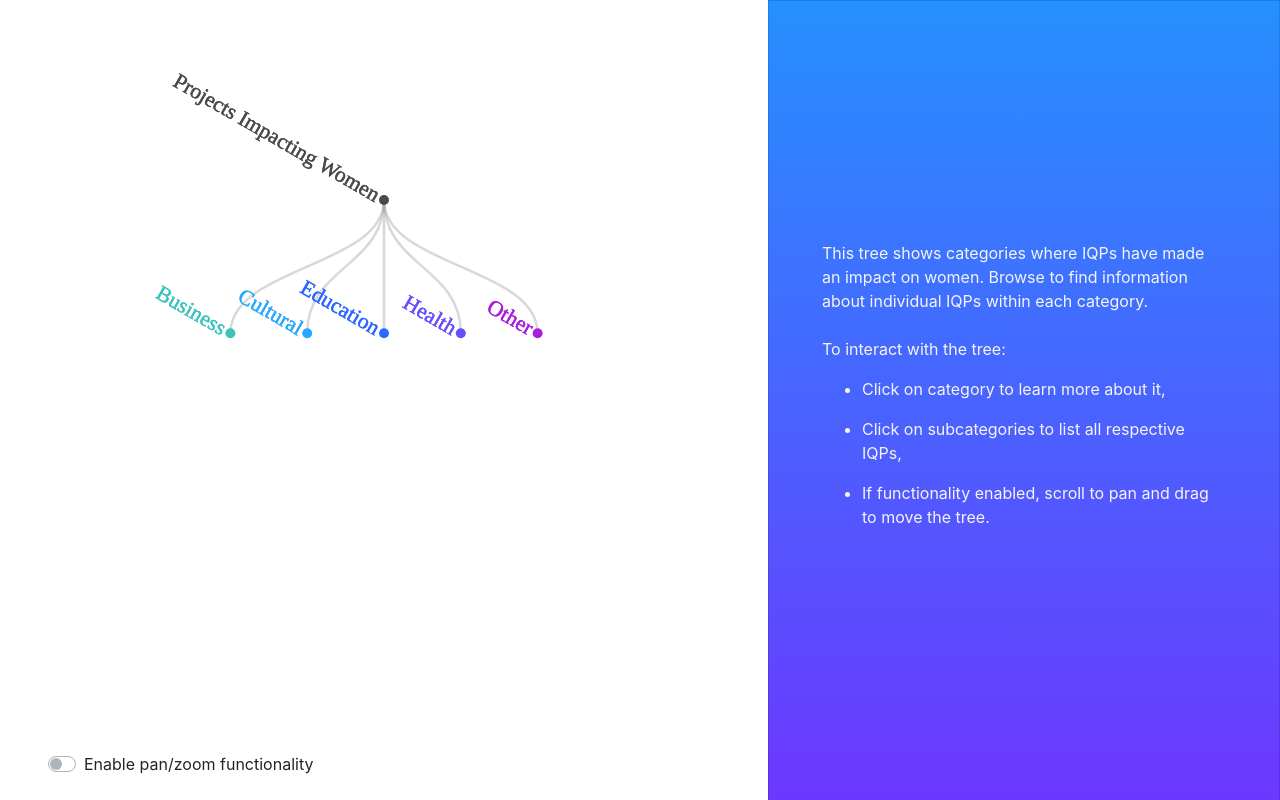
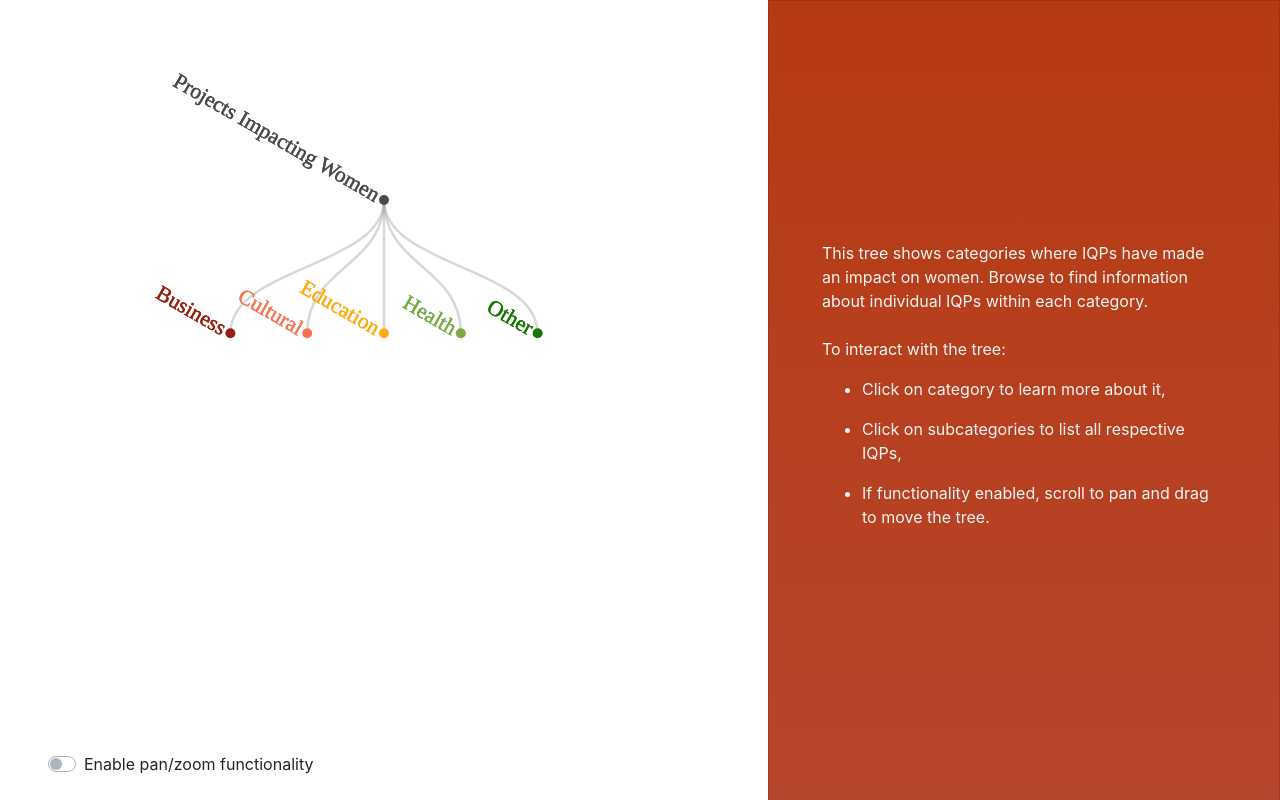
Before and after one commit to global-lab/women-in-the-world-impact, a plain HTML site: page index.html in a window 1280 px wide. Drawn offline with nearby package versions, Linux system fonts and the light colour scheme.

Commit message:
changed color palette

```diff
--- a/templates/onload.js
+++ b/templates/onload.js
@@ -1,10 +1,19 @@
+// let colors = {
+//     'Projects Impacting Women': "#4a4a4a",
+//     'Business': "#3ec3bb",
+//     'Cultural': "#28a7ff",
+//     'Education': "#2d67ff",
+//     'Health': '#654eff',
+//     'Other': "#a71fdb"
+// };
+
 let colors = {
     'Projects Impacting Women': "#4a4a4a",
-    'Business': "#3ec3bb",
-    'Education': "#2d67ff",
-    'Cultural': "#28a7ff",
-    'Health': '#654eff',
-    'Other': "#a71fdb"
+    'Business': "#942011",
+    'Cultural': "#f77553",
+    'Education': "#fdac13",
+    'Health': '#78aa46',
+    'Other': "#177501"
 };
 
 let blurbs = {
--- a/templates/style.css
+++ b/templates/style.css
@@ -6,7 +6,7 @@
     width: 40vw;
     /*resize: horizontal;*/
     /*background-color: #b4b1b0;*/
-    background: linear-gradient(to bottom, #2590ff 0%, #6c37ff 100%);
+    background: linear-gradient(to top, #b6452d 0%, #b63a11 100%);
 }
 
 .list-title {
```
